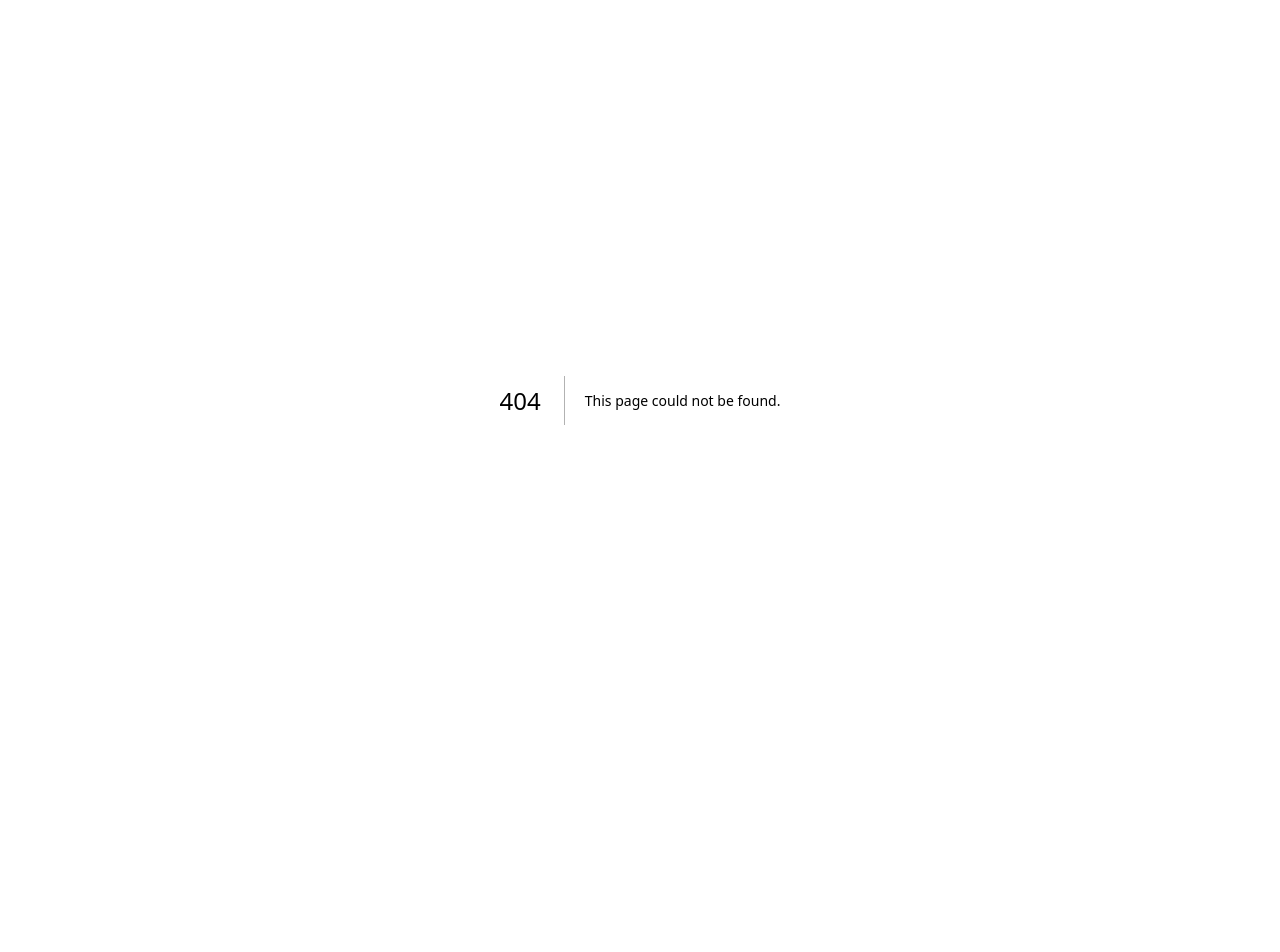
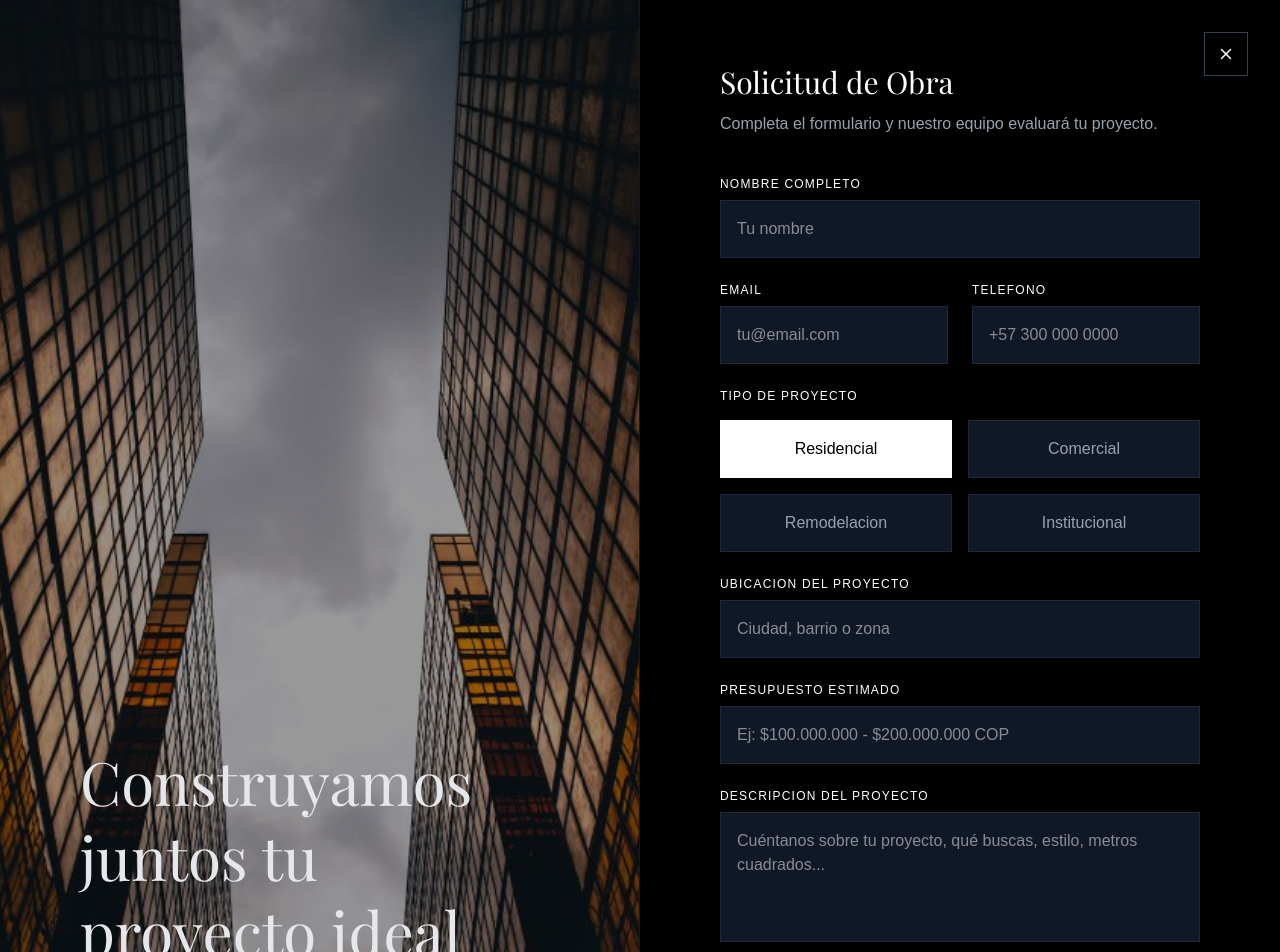
Before and after one commit to lauraHerSan01/NEXT-front, a Next.js app: page /solicitud-obra in a window 1280 px wide. Before the commit this address had no page. Shown: the top 952 px of the page. Before the commit the page ends 800 px from the top, so only its background shows below. Built offline with nearby package versions, Linux system fonts and the light colour scheme; a web font is replaced by a local one.

Commit message:
0.1.7.1
Contacto y formulario de obra

```diff
--- a/src/app/layout.tsx
+++ b/src/app/layout.tsx
@@ -29,7 +29,7 @@ export default function RootLayout({
   children: React.ReactNode;
 }>) {
   return (
-    <html lang="en">
+    <html lang="en" className="scroll-smooth">
       <body
         className={`${geistSans.variable} ${geistMono.variable} antialiased ${playfair.variable} font-serif`}
       >
--- a/src/app/page.tsx
+++ b/src/app/page.tsx
@@ -5,18 +5,42 @@ import Proyectos from "@/components/Proyectos";
 import Equipo from "@/components/Equipo";
 import Nosotros from "@/components/Nosotros";
 import Galeria from "@/components/Galeria";
+import Contacto from "@/components/Contacto";
 
 
 export default function Home() {
   return (
     <main className="bg-black text-white min-h-screen">
       <Navbar />
+
+      <section id="home">
         <HomeScreen />
+      </section>
+
+      <section id="servicios" className="scroll-mt-28">
         <Servicios />
+      </section>
+
+      <section id="proyectos" className="scroll-mt-28">
         <Proyectos />
+      </section>
+
+      <section id="equipo" className="scroll-mt-28">
         <Equipo />
+      </section>
+
+      <section id="nosotros" className="scroll-mt-28">
         <Nosotros />
+      </section>
+
+      <section id="galeria" className="scroll-mt-28">
         <Galeria />
+      </section>
+
+      <section id="contacto" className="scroll-mt-28">
+        <Contacto />
+      </section>
+
     </main>
   );
 }
--- /dev/null
+++ b/src/app/solicitud-obra/page.tsx
@@ -0,0 +1,5 @@
+import SolicitudForm from "@/components/SolicitudForm";
+
+export default function Page() {
+  return <SolicitudForm />;
+}
--- /dev/null
+++ b/src/components/Contacto.tsx
@@ -0,0 +1,74 @@
+"use client";
+
+import Link from "next/link";
+import { MapPin, Phone, Mail } from "lucide-react";
+
+export default function Contacto() {
+  return (
+    <section className="relative w-full h-screen text-white">
+
+      {/* Imagen de fondo */}
+      <div
+        className="absolute inset-0 bg-cover bg-center"
+        style={{ backgroundImage: "url('/contactoFondo.png')" }}
+      />
+
+      {/* Contenido */}
+      <div className="relative z-10 h-full flex items-center justify-between px-8 md:px-20">
+
+        {/* Lado Izquierdo */}
+        <div className="max-w-xl space-y-6">
+
+          <p className="text-gray-400 text-sm tracking-[0.3em] mb-16">
+            CONTACTO
+          </p>
+
+          <h2 className="text-5xl md:text-7xl font-serif leading-tight">
+            Hablemos de tu <br /> proyecto
+          </h2>
+
+          <p className="text-gray-300 text-lg">
+            ¿Tienes un proyecto en mente? Estamos aquí para ayudarte a hacer realidad tu visión arquitectónica.
+          </p>
+
+          {/* Información */}
+          <div className="space-y-4 pt-6">
+
+            <div className="flex items-center gap-4">
+              <MapPin size={20} className="text-gray-300" />
+              <span className="text-gray-300">
+                Calle 100 #19-61, Bogotá
+              </span>
+            </div>
+
+            <div className="flex items-center gap-4">
+              <Phone size={20} className="text-gray-300" />
+              <span className="text-gray-300">
+                +57 (1) 234-5678
+              </span>
+            </div>
+
+            <div className="flex items-center gap-4">
+              <Mail size={20} className="text-gray-300" />
+              <span className="text-gray-300">
+                contacto@habitar.co
+              </span>
+            </div>
+
+          </div>
+        </div>
+
+        {/* Lado Derecho - Botón */}
+        <div>
+         <Link
+            href="/solicitud-obra"
+            className="mt-80 bg-white text-black px-10 py-4 text-lg mr-40 hover:bg-gray-200 transition inline-block"
+        >
+            Solicitud de Obra
+        </Link>
+        </div>
+
+      </div>
+    </section>
+  );
+}
--- a/src/components/Galeria.tsx
+++ b/src/components/Galeria.tsx
@@ -105,7 +105,7 @@ export default function Galeria() {
       </div>
 
       {/* Carrusel */}
-      <div className="relative h-[550px] overflow-hidden">
+      <div className="relative h-137.5 overflow-hidden">
 
         <div
           className="flex transition-transform duration-1000 ease-in-out"
@@ -116,7 +116,7 @@ export default function Galeria() {
           {slides.map((slide, index) => (
             <div
               key={index}
-              className="min-w-full h-[550px] relative"
+              className="min-w-full h-137.5 relative"
             >
               <img
                 src={slide.image}
--- a/src/components/Navbar.tsx
+++ b/src/components/Navbar.tsx
@@ -39,11 +39,11 @@ export default function Navbar() {
                 : "translate-x-10 opacity-0 pointer-events-none"
             }`}
           >
-            <a href="#" className="hover:text-white">Servicios</a>
-            <a href="#" className="hover:text-white">Proyectos</a>
-            <a href="#" className="hover:text-white">Equipo</a>
-            <a href="#" className="hover:text-white">Nosotros</a>
-            <a href="#" className="hover:text-white">Contacto</a>
+            <a href="#servicios" className="hover:text-white">Servicios</a>
+            <a href="#proyectos" className="hover:text-white">Proyectos</a>
+            <a href="#equipo" className="hover:text-white">Equipo</a>
+            <a href="#nosotros" className="hover:text-white">Nosotros</a>
+            <a href="#contacto" className="hover:text-white">Contacto</a>
           </nav>
 
           {/* ICONO MENÚ */}
@@ -66,7 +66,7 @@ export default function Navbar() {
 
           {/* BOTÓN SOLICITAR OBRA */}
           <a
-            href="/solicitud"
+            href="/solicitud-obra"
             className="bg-white text-black px-6 py-2 text-sm tracking-wide hover:bg-gray-200 transition"
           >
             Solicitar obra
--- a/src/components/Servicios.tsx
+++ b/src/components/Servicios.tsx
@@ -29,9 +29,6 @@ export default function Servicios() {
       className="relative w-full min-h-screen bg-cover bg-center text-white px-20 flex flex-col justify-end"
       style={{ backgroundImage: "url('/servicios-bg.png')" }}
     >
-      {/* Overlay oscuro */}
-      <div className="absolute inset-0 bg-black/10"></div>
-
       <div className="relative z-10 max-w-7xl mx-auto pb-8 w-full">
 
         {/* Header */}
--- /dev/null
+++ b/src/components/SolicitudForm.tsx
@@ -0,0 +1,189 @@
+"use client";
+
+import { useState } from "react";
+import Link from "next/link";
+import { X, ArrowRight } from "lucide-react";
+
+export default function SolicitudObra() {
+  const [tipoProyecto, setTipoProyecto] = useState("Residencial");
+
+  const tipos = [
+    "Residencial",
+    "Comercial",
+    "Remodelacion",
+    "Institucional",
+  ];
+
+  return (
+    <section className="min-h-screen bg-black text-white flex">
+
+      {/* LADO IZQUIERDO */}
+        <div className="hidden md:flex w-1/2 relative flex-col justify-between px-20 py-16 border-r border-gray-900 overflow-hidden">
+
+          {/* Imagen de fondo */}
+          <img
+            src="/FondoFormulario.jpg"
+            alt="Proyecto arquitectónico"
+            className="absolute inset-0 w-full h-full object-cover z-0"
+          />
+          <div className="absolute inset-0 bg-black/40"></div>
+
+
+          {/* Contenido */}
+          <div className="relative z-20">
+            <h2 className="mt-170 text-6xl font-serif leading-tight mb-6 text-gray-200">
+              Construyamos <br /> juntos tu <br /> proyecto ideal
+            </h2>
+
+            <p className="text-gray-100 text-lg max-w-md">
+              Cuéntanos sobre tu visión y nuestro equipo se encargará
+              de hacerla realidad.
+            </p>
+          </div>
+
+          <div className="relative z-20"></div>
+
+        </div>
+
+
+      {/* LADO DERECHO */}
+      <div className="w-full md:w-1/2 px-8 md:px-20 py-16 relative">
+
+        {/* Botón cerrar */}
+        <Link
+          href="/"
+          className="absolute top-8 right-8 border border-gray-700 p-3 hover:bg-white hover:text-black transition"
+        >
+          <X size={18} />
+        </Link>
+
+        <h2 className="text-3xl font-serif mb-3">
+          Solicitud de Obra
+        </h2>
+
+        <p className="text-gray-400 mb-10">
+          Completa el formulario y nuestro equipo evaluará tu proyecto.
+        </p>
+
+        <form className="space-y-6">
+
+          {/* Nombre */}
+          <div>
+            <label className="block text-xs tracking-widest mb-2">
+              NOMBRE COMPLETO
+            </label>
+            <input
+              type="text"
+              placeholder="Tu nombre"
+              className="w-full bg-gray-900 border border-gray-800 p-4 focus:outline-none focus:border-white transition"
+            />
+          </div>
+
+          {/* Email + Teléfono */}
+          <div className="grid grid-cols-1 md:grid-cols-2 gap-6">
+            <div>
+              <label className="block text-xs tracking-widest mb-2">
+                EMAIL
+              </label>
+              <input
+                type="email"
+                placeholder="tu@email.com"
+                className="w-full bg-gray-900 border border-gray-800 p-4 focus:outline-none focus:border-white transition"
+              />
+            </div>
+
+            <div>
+              <label className="block text-xs tracking-widest mb-2">
+                TELEFONO
+              </label>
+              <input
+                type="text"
+                placeholder="+57 300 000 0000"
+                className="w-full bg-gray-900 border border-gray-800 p-4 focus:outline-none focus:border-white transition"
+              />
+            </div>
+          </div>
+
+          {/* Tipo de Proyecto */}
+          <div>
+            <label className="block text-xs tracking-widest mb-4">
+              TIPO DE PROYECTO
+            </label>
+
+            <div className="grid grid-cols-2 gap-4">
+              {tipos.map((tipo) => (
+                <button
+                  type="button"
+                  key={tipo}
+                  onClick={() => setTipoProyecto(tipo)}
+                  className={`py-4 border transition ${
+                    tipoProyecto === tipo
+                      ? "bg-white text-black border-white"
+                      : "bg-gray-900 border-gray-800 text-gray-400 hover:border-gray-500"
+                  }`}
+                >
+                  {tipo}
+                </button>
+              ))}
+            </div>
+          </div>
+
+          {/* Ubicación */}
+          <div>
+            <label className="block text-xs tracking-widest mb-2">
+              UBICACION DEL PROYECTO
+            </label>
+            <input
+              type="text"
+              placeholder="Ciudad, barrio o zona"
+              className="w-full bg-gray-900 border border-gray-800 p-4 focus:outline-none focus:border-white transition"
+            />
+          </div>
+
+          {/* Presupuesto */}
+          <div>
+            <label className="block text-xs tracking-widest mb-2">
+              PRESUPUESTO ESTIMADO
+            </label>
+            <input
+              type="text"
+              placeholder="Ej: $100.000.000 - $200.000.000 COP"
+              className="w-full bg-gray-900 border border-gray-800 p-4 focus:outline-none focus:border-white transition"
+            />
+          </div>
+
+          {/* Descripción */}
+          <div>
+            <label className="block text-xs tracking-widest mb-2">
+              DESCRIPCION DEL PROYECTO
+            </label>
+            <textarea
+              rows={4}
+              placeholder="Cuéntanos sobre tu proyecto, qué buscas, estilo, metros cuadrados..."
+              className="w-full bg-gray-900 border border-gray-800 p-4 focus:outline-none focus:border-white transition resize-none"
+            />
+          </div>
+
+          {/* Botón enviar */}
+          <button
+            type="submit"
+            className="w-full mt-6 bg-white text-black py-4 flex items-center justify-center gap-3 hover:bg-gray-200 transition"
+          >
+            Enviar Solicitud
+            <ArrowRight size={18} />
+          </button>
+
+          {/* Login */}
+          <p className="text-gray-500 text-sm text-center mt-4">
+            Ya tienes acceso?{" "}
+            <span className="text-white hover:underline cursor-pointer">
+              Iniciar sesión
+            </span>
+          </p>
+
+        </form>
+      </div>
+
+    </section>
+  );
+}
```
Also changed, not shown: public/ContactoFondo.png (added), public/FondoFormulario.jpg (added). Lines whose indentation alone changed are shown as unchanged.
